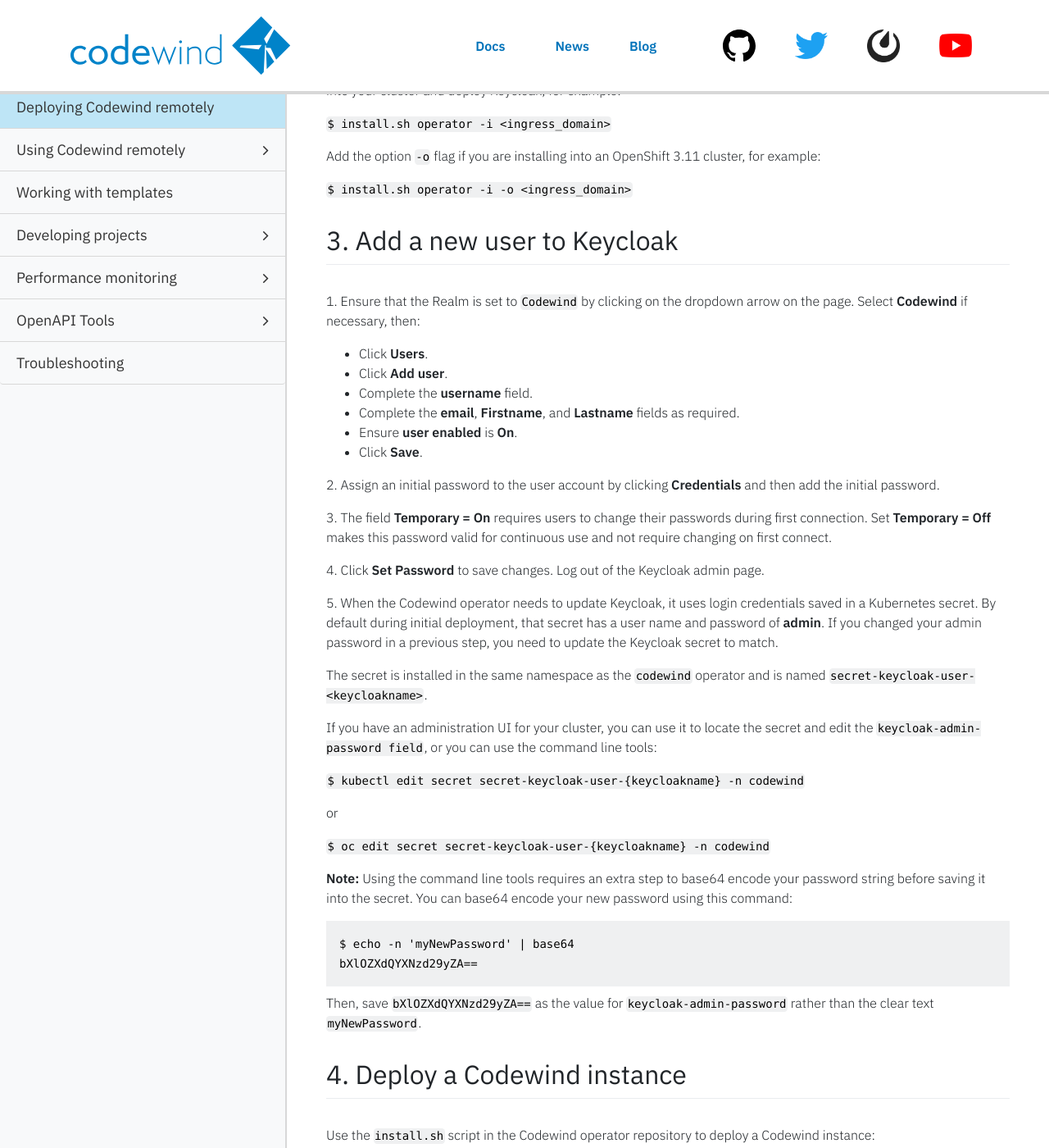
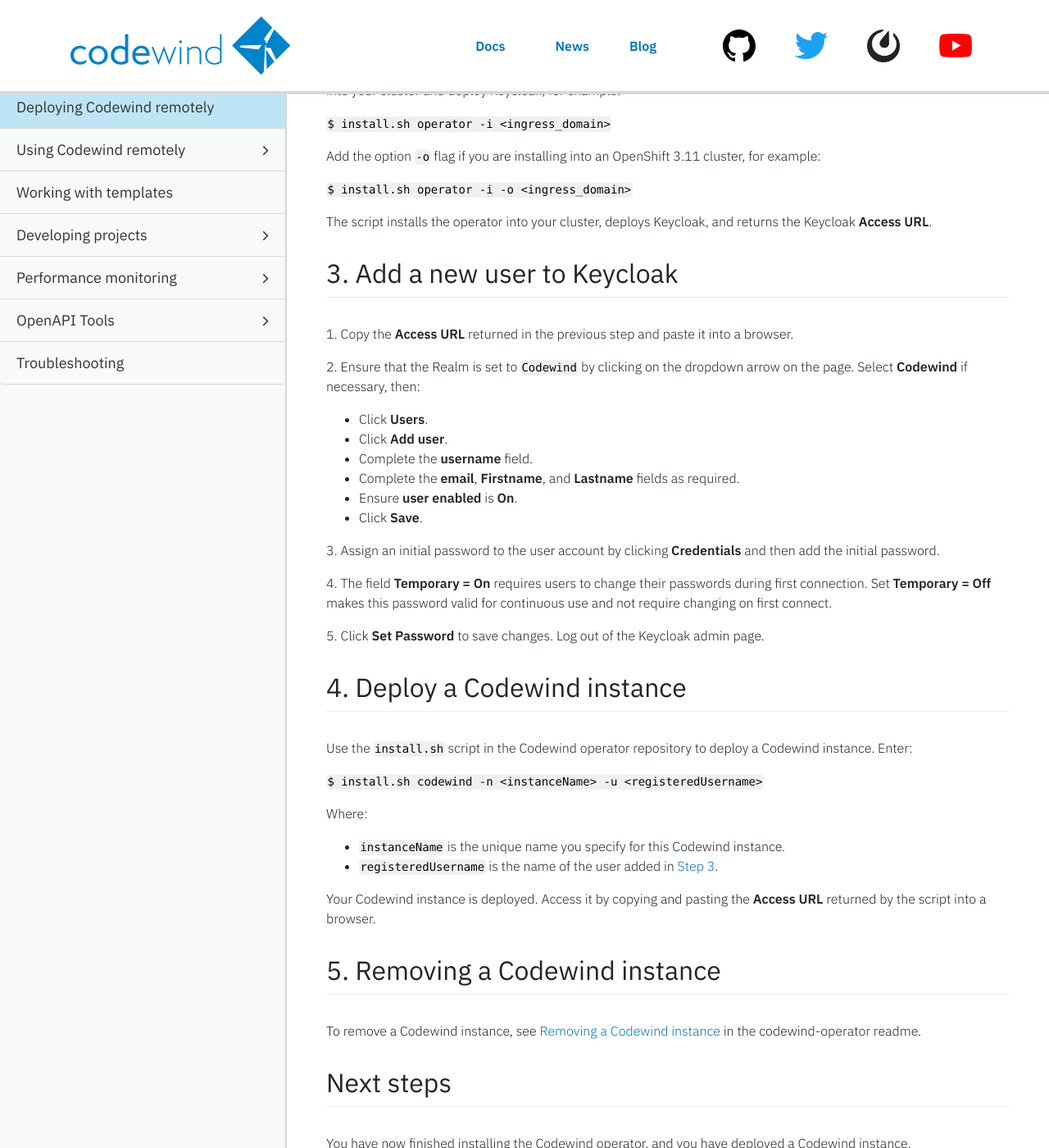
Before and after one commit to eclipse-archived/codewind-docs, a Jekyll site: the page built from docs/_documentations/remote-deploying-codewind.md, in a window 1280 px wide and 1400 px high, scrolled down 1368 px. Shown: the whole window at 82% size. Built offline with Jekyll 4.4.1, drawn with Linux system fonts in a browser that asks for light colours; nearby versions of some CDN libraries; comment, search, counter and statistics services are not loaded.

Commit message:
Add extra orientation to instructions
Signed-off-by: micgibso <MICGIBSO@uk.ibm.com>

````diff
--- a/docs/_documentations/remote-deploying-codewind.md
+++ b/docs/_documentations/remote-deploying-codewind.md
@@ -53,9 +53,13 @@ Add the option `-o` flag if you are installing into an OpenShift 3.11 cluster, f
 
 `$ install.sh operator -i -o <ingress_domain>`
 
+The script installs the operator into your cluster, deploys Keycloak, and returns the Keycloak **Access URL**.
+
 ## 3. Add a new user to Keycloak
 
-1\. Ensure that the Realm is set to `Codewind` by clicking on the dropdown arrow on the page. Select **Codewind** if necessary, then:
+1\. Copy the **Access URL** returned in the previous step and paste it into a browser.
+
+2\. Ensure that the Realm is set to `Codewind` by clicking on the dropdown arrow on the page. Select **Codewind** if necessary, then:
 
 - Click **Users**.
 - Click **Add user**.
@@ -64,42 +68,23 @@ Add the option `-o` flag if you are installing into an OpenShift 3.11 cluster, f
 - Ensure **user enabled** is **On**.
 - Click **Save**.
 
-2\. Assign an initial password to the user account by clicking **Credentials** and then add the initial password.
+3\. Assign an initial password to the user account by clicking **Credentials** and then add the initial password.
 
-3\. The field **Temporary = On** requires users to change their passwords during first connection. Set **Temporary = Off** makes this password valid for continuous use and not require changing on first connect.
+4\. The field **Temporary = On** requires users to change their passwords during first connection. Set **Temporary = Off** makes this password valid for continuous use and not require changing on first connect.
 
-4\. Click **Set Password** to save changes. Log out of the Keycloak admin page.
-
-5\. When the Codewind operator needs to update Keycloak, it uses login credentials saved in a Kubernetes secret. By default during initial deployment, that secret has a user name and password of **admin**. If you changed your admin password in a previous step, you need to update the Keycloak secret to match.
-
-The secret is installed in the same namespace as the `codewind` operator and is named `secret-keycloak-user-<keycloakname>`.
-
-If you have an administration UI for your cluster, you can use it to locate the secret and edit the `keycloak-admin-password field`, or you can use the command line tools:
-
-`$ kubectl edit secret secret-keycloak-user-{keycloakname} -n codewind`
-
-or
-
-`$ oc edit secret secret-keycloak-user-{keycloakname} -n codewind`
-
-**Note:** Using the command line tools requires an extra step to base64 encode your password string before saving it into the secret. You can base64 encode your new password using this command:
-
-```
-$ echo -n 'myNewPassword' | base64
-bXlOZXdQYXNzd29yZA==
-```
-
-Then, save `bXlOZXdQYXNzd29yZA==` as the value for `keycloak-admin-password` rather than the clear text `myNewPassword`.
+5\. Click **Set Password** to save changes. Log out of the Keycloak admin page.
 
 ## 4. Deploy a Codewind instance
 
-Use the `install.sh` script in the Codewind operator repository to deploy a Codewind instance:
+Use the `install.sh` script in the Codewind operator repository to deploy a Codewind instance. Enter:
 
 `$ install.sh codewind -n <instanceName> -u <registeredUsername>`
 
 Where:
 - `instanceName` is the unique name you specify for this Codewind instance.
 - `registeredUsername` is the name of the user added in [Step 3](#3-add-a-new-user-to-keycloak).
+
+Your Codewind instance is deployed. Access it by copying and pasting the **Access URL** returned by the script into a browser.
 
 ## 5. Removing a Codewind instance
 
````
